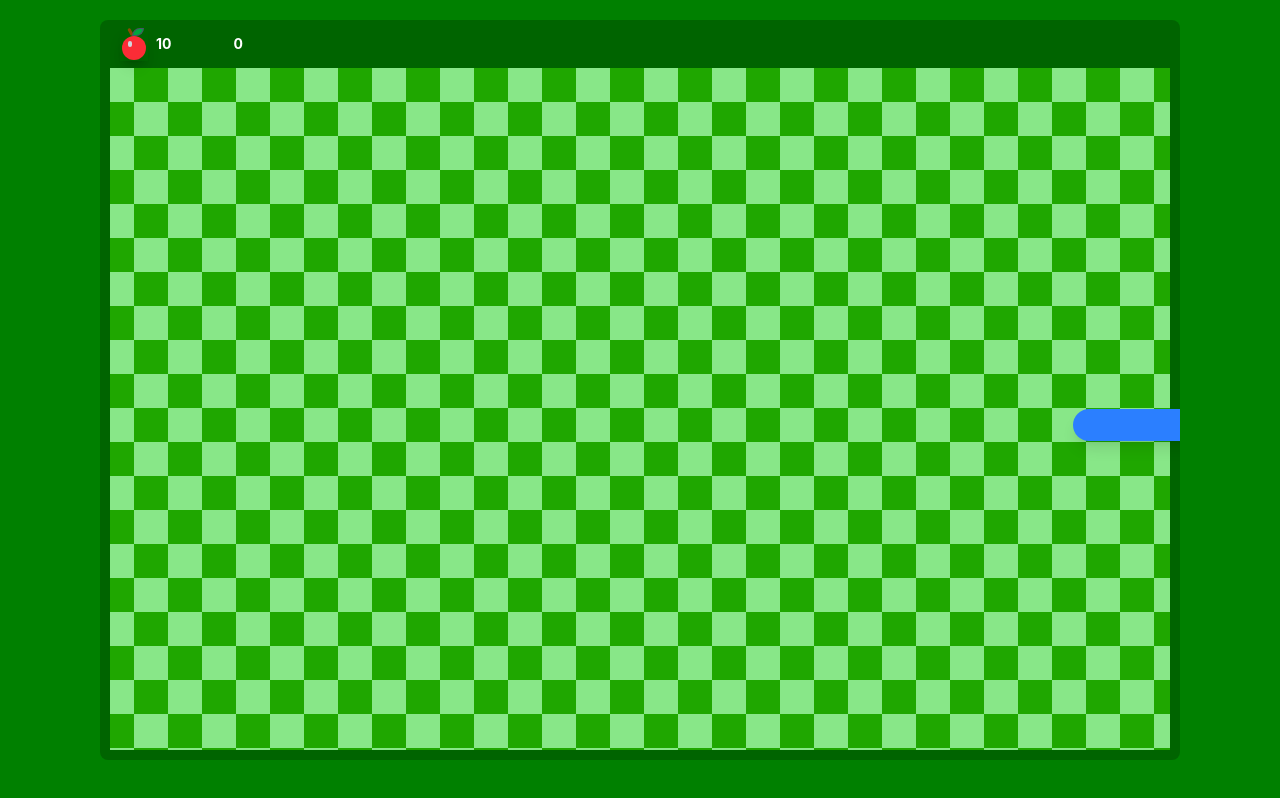
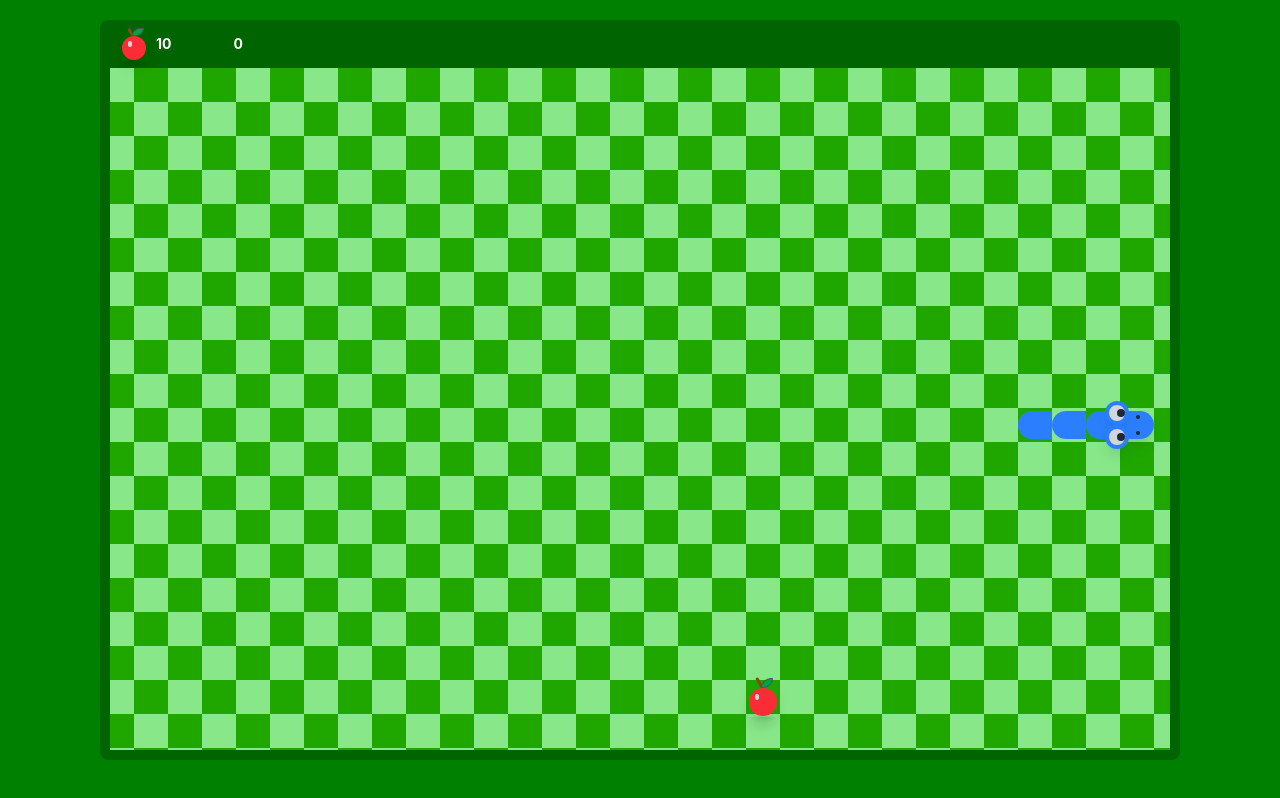
Before and after one commit to KathCris/SnakeGame, a Nuxt app: page / in a window 1280 px wide. Built offline with nearby package versions, Linux system fonts and the light colour scheme; some icons are missing.

Commit message:
feat(Snake): Improving the snake's movement to make it more fluid

```diff
--- a/components/Board.vue
+++ b/components/Board.vue
@@ -1,4 +1,3 @@
-
 <template>
   <div
     ref="containerRef"
@@ -10,10 +9,7 @@
       ref="boardAreaRef"
       class="relative w-full flex-1 min-h-0 overflow-hidden rounded-b-lg"
     >
-      <canvas
-        ref="canvasRef"
-        class="absolute inset-0 w-full h-full"
-      />
+      <canvas ref="canvasRef" class="absolute inset-0 w-full h-full" />
 
       <div class="absolute inset-0 pointer-events-none">
         <Apple
@@ -21,19 +17,9 @@
           :y="(applePosition.row + 0.5) * size"
         />
       </div>
-      <!-- <div class="absolute inset-0 pointer-events-none">
-        <Snake
-          :x="150"
-          :y="150"
-        />
-      </div> -->
       <div class="absolute inset-0 pointer-events-none">
-  <Snake
-    :x="(snakePosition.col + 0.5) * size"
-    :y="(snakePosition.row + 0.5) * size"
-    :direction="direction"
-  />
-</div>
+        <Snake :segments="snakeSegments" :direction="direction" />
+      </div>
     </div>
   </div>
 </template>
@@ -82,8 +68,7 @@ const drawGridAndBorder = () => {
   // Desenha os quadrados alternados
   for (let y = 0; y < canvas.height; y += size) {
     for (let x = 0; x < canvas.width; x += size) {
-      const isEven =
-        (Math.floor(x / size) + Math.floor(y / size)) % 2 === 0;
+      const isEven = (Math.floor(x / size) + Math.floor(y / size)) % 2 === 0;
 
       ctx.fillStyle = isEven ? colorLight : colorDark;
       ctx.fillRect(x, y, size, size);
@@ -112,22 +97,43 @@ const getRandomCol = () => {
   return Math.floor(Math.random() * (colCount - 1)) + 1;
 };
 
+const generateApple = () => {
+  let newApplePosition;
+
+  do {
+    newApplePosition = {
+      row: getRandomRow(),
+      col: getRandomCol(),
+    };
+  } while (
+    snakeSegments.value.some(
+      (segment) =>
+        segment.row === newApplePosition.row &&
+        segment.col === newApplePosition.col,
+    )
+  );
+
+  applePosition.value = newApplePosition;
+};
+
 //AREA DA MOVIMENTAÇÃO DA COBRA
-// Posição inicial da cobra
-const snakePosition = ref({
-  row: 5,
-  col: 5,
-});
+// Posição inicial da cobra com movimentação por parte do corpo
+const snakeSegments = ref([
+  { row: 5, col: 5 }, // Cabeça
+  { row: 5, col: 4 }, // Corpo
+  { row: 5, col: 3 },
+  { row: 5, col: 2 }, // Cauda
+]);
 
-// Direção atual da cobra
+// Direção inicial da cobra
 const direction = ref("right");
-
 // Próxima direção solicitada
 const nextDirection = ref("right");
 
 // Velocidade da cobra (milissegundos)
-const speed = 60;
+const speed = 120;
 
+//Start da movimentação da cobra
 let movementInterval = null;
 
 const keyDirections = {
@@ -172,65 +178,103 @@ const handleKeydown = (event) => {
 const moveSnake = () => {
   direction.value = nextDirection.value;
 
-  const newPosition = {
-    ...snakePosition.value,
-  };
+  const head = snakeSegments.value[0];
+
+  const newHead = { ...head };
 
   switch (direction.value) {
     case "up":
-      newPosition.row -= 1;
+      newHead.row -= 1;
       break;
 
     case "down":
-      newPosition.row += 1;
+      newHead.row += 1;
       break;
 
     case "left":
-      newPosition.col -= 1;
+      newHead.col -= 1;
       break;
 
     case "right":
-      newPosition.col += 1;
+      newHead.col += 1;
       break;
   }
 
   // Verifica os limites do tabuleiro
   const isOutOfBounds =
-    newPosition.row < 0 ||
-    newPosition.row >= rowCount ||
-    newPosition.col < 0 ||
-    newPosition.col >= colCount;
+    newHead.row < 0 ||
+    newHead.row >= rowCount ||
+    newHead.col < 0 ||
+    newHead.col >= colCount;
 
   if (isOutOfBounds) {
     clearInterval(movementInterval);
     movementInterval = null;
-
     console.log("Game Over!");
-
     return;
   }
 
-  // Atualiza a posição da cobra
-  snakePosition.value = newPosition;
+  // Verifica se a cabeça encontrou a maçã
+  const ateApple =
+    newHead.row === applePosition.value.row &&
+    newHead.col === applePosition.value.col;
+
+  // Verifica colisão com o próprio corpo
+  const bodyToCheck = ateApple
+    ? snakeSegments.value
+    : snakeSegments.value.slice(0, -1);
+
+  const hitBody = bodyToCheck.some(
+    (segment) => segment.row === newHead.row && segment.col === newHead.col,
+  );
+
+  if (hitBody) {
+    clearInterval(movementInterval);
+    movementInterval = null;
+    console.log("Game Over!");
+    return;
+  }
+
+  // Adiciona a nova cabeça
+  const newSegments = [newHead, ...snakeSegments.value];
+
+  // Se não comeu a maçã, remove a cauda
+  if (!ateApple) {
+    newSegments.pop();
+  }
+
+  snakeSegments.value = newSegments;
+
+  // Se comeu a maçã, gera outra
+  if (ateApple) {
+    generateApple();
+  }
 };
 
 onMounted(() => {
-  // Desenha o tabuleiro e calcula suas dimensões
   drawGridAndBorder();
 
-  // Posiciona a cobra no centro do tabuleiro
-  snakePosition.value = {
-    row: Math.floor(rowCount / 2),
-    col: Math.floor(colCount / 2),
-  };
+  // Inicializa a cobra no centro do tabuleiro
+  const centerRow = Math.floor(rowCount / 2);
+  const centerCol = Math.floor(colCount / 2);
 
-  // Registra os eventos do teclado
+  snakeSegments.value = [
+    { row: centerRow, col: centerCol },
+    { row: centerRow, col: centerCol - 1 },
+    { row: centerRow, col: centerCol - 2 },
+    { row: centerRow, col: centerCol - 3 },
+  ];
+
+  // Gera a primeira maçã
+  generateApple();
+
+  // Captura os comandos do teclado
   window.addEventListener("keydown", handleKeydown);
 
-  // Inicia a movimentação automática
+  // Inicia a movimentação
   movementInterval = setInterval(moveSnake, speed);
 
-  // Observer para redimensionamento
+  // Observer de redimensionamento
   resizeObserver = new ResizeObserver(() => {
     requestAnimationFrame(drawGridAndBorder);
   });
@@ -249,5 +293,4 @@ onBeforeUnmount(() => {
     clearInterval(movementInterval);
   }
 });
-
 </script>
--- a/components/Snake.vue
+++ b/components/Snake.vue
@@ -1,17 +1,26 @@
-
 <template>
+  <div class="absolute inset-0 pointer-events-none">
     <div
-    class="absolute"
+      v-for="(segment, index) in segments"
+      :key="index"
+      class="absolute flex items-center justify-center"
       :style="{
-      left: `${x}px`,
-      top: `${y}px`,
-      transform: `translate(-50%, -50%) rotate(${rotation}deg)`,
+        width: `${size}px`,
+        height: `${size}px`,
+        left: `${(segment.col + 0.5) * size}px`,
+        top: `${(segment.row + 0.5) * size}px`,
+        transform: `translate(-50%, -50%) ${index === 0 ? `rotate(${rotation}deg)` : ''}`,
+        transition: 'left 120ms linear, top 120ms linear',
+        zIndex: segments.length - index,
       }"
     >
-    <div class="flex items-center justify-center">
-      <div class="w-40 h-8 bg-blue-500 rounded-2xl shadow-lg" />
-
-      <div class="flex flex-col items-center justify-center -mt-1 -ml-11">
+      <!-- Cabeça -->
+      <div
+        v-if="index === 0"
+        class="w-10 h-7 bg-blue-500 rounded-r-2xl shadow-lg relative"
+      >
+        <!-- Olhos -->
+        <div class="flex flex-col items-center justify-center -mt-2.5 -ml-10">
           <div
             class="w-6 h-6 bg-gray-300 rounded-full border-4 border-blue-500 shadow-lg relative"
           >
@@ -19,7 +28,6 @@
               class="w-2 h-2 bg-gray-800 rounded-full absolute top-2 right-2 translate-x-2 -translate-y-1/2"
             />
           </div>
-
           <div
             class="w-6 h-6 bg-gray-300 rounded-full border-4 border-blue-500 shadow-lg relative"
           >
@@ -28,15 +36,17 @@
             />
           </div>
         </div>
-
-      <div class="flex flex-col items-center justify-center -mt-1 -ml-3">
+        <!-- Nariz -->
+        <div>
+          <div class="w-1 h-1 bg-gray-800 rounded-full absolute top-1 left-4" />
           <div
-          class="w-1.5 h-1.5 bg-gray-600 rounded-full absolute top-[16px] -right-5 translate-x-2 -translate-y-1/2"
-        />
-        <div
-          class="w-1.5 h-1.5 bg-gray-600 rounded-full absolute top-[28px] -right-5 translate-x-2 -translate-y-1/2"
+            class="w-1 h-1 bg-gray-800 rounded-full absolute bottom-1 left-4"
           />
         </div>
+      </div>
+
+      <!-- Corpo -->
+      <div v-else class="w-full h-7 bg-blue-500 last:rounded-l-3xl" />
     </div>
   </div>
 </template>
@@ -45,12 +55,8 @@
 import { computed } from "vue";
 
 const props = defineProps({
-  x: {
-    type: Number,
-    required: true,
-  },
-  y: {
-    type: Number,
+  segments: {
+    type: Array,
     required: true,
   },
   direction: {
@@ -58,6 +64,8 @@ const props = defineProps({
     default: "right",
   },
 });
+
+const size = 34;
 
 const rotation = computed(() => {
   const rotations = {
```
Lines whose indentation alone changed are shown as unchanged.
